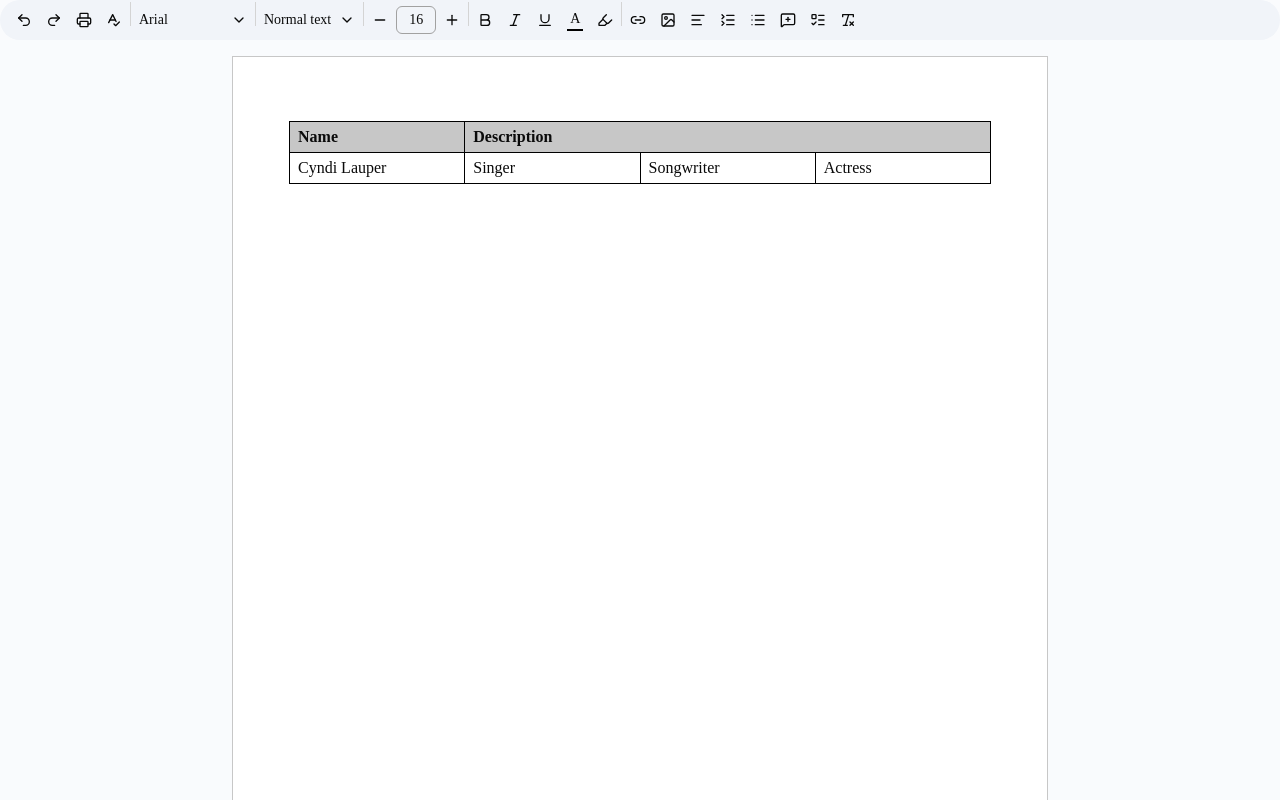
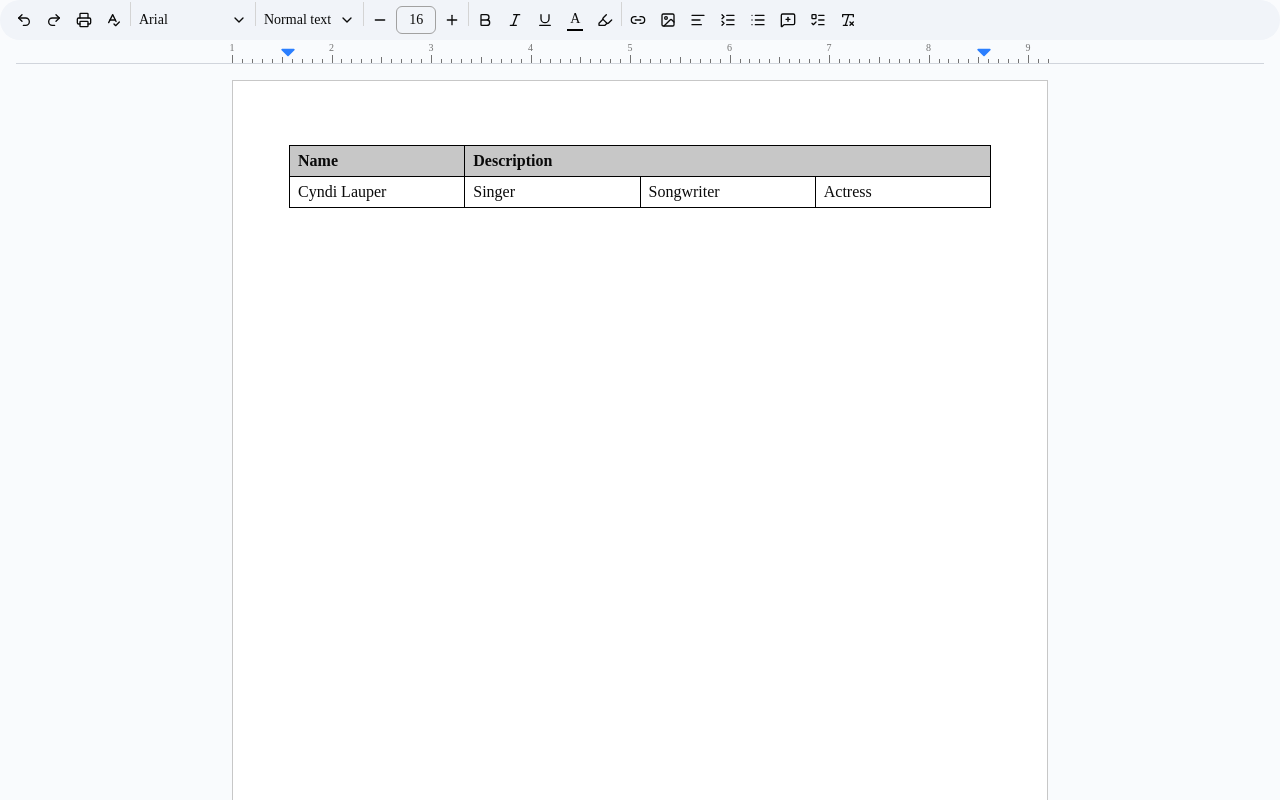
Before and after one commit to Pragyat-Nikunj/DocuSphere, a Next.js app: page /documents/123 in a window 1280 px wide. Shown: the top 800 px of the page. Built offline with nearby package versions, Linux system fonts and the light colour scheme.

Commit message:
feat: Added margin Ruler Componenent

```diff
--- a/package.json
+++ b/package.json
@@ -35,6 +35,7 @@
     "react-color": "^2.19.3",
     "react-day-picker": "^9.14.0",
     "react-dom": "19.2.4",
+    "react-icons": "^5.6.0",
     "react-resizable-panels": "^4.9.0",
     "recharts": "^3.8.0",
     "shadcn": "^4.2.0",
--- a/src/app/documents/[documentId]/editor.tsx
+++ b/src/app/documents/[documentId]/editor.tsx
@@ -12,6 +12,7 @@
 
 import { FontSizeExtension } from '@/extensions/font-size';
 import { LineHeightExtension } from '@/extensions/line-height';
+import { Ruler } from './ruler';
 
 export const Editor = () => {
     const { setEditor } = useEditorStore();
@@ -94,6 +95,7 @@
     });
     return (
         <div className="size-full overflow-x-auto bg-[#F9FBFD] px-4 print:p-0 print:bg-white print:overflow-visible">
+            <Ruler />
             <div className="min-w-max flex justify-center w-[816px] py-4 print:py-0 mx-auto print:w-full print:min-w-0">
                 <EditorContent editor={editor} />
             </div>
--- /dev/null
+++ b/src/app/documents/[documentId]/ruler.tsx
@@ -0,0 +1,155 @@
+import { useRef, useState } from "react";
+import { FaCaretDown } from "react-icons/fa";
+
+const markers = Array.from({ length: 83 }, (_, i) => i);
+
+export const Ruler = () => {
+    const [leftMargin, setLeftMargin] = useState(56);
+    const [rightMargin, setRightMargin] = useState(56);
+
+    const [isDraggingLeft, setIsDraggingLeft] = useState(false);
+    const [isDraggingRight, setIsDraggingRight] = useState(false);
+
+    const rulerRef = useRef<HTMLDivElement>(null);
+
+    const handleLeftMouseDown = () => {
+        setIsDraggingLeft(true);
+    };
+
+    const handleRightMouseDown = () => {
+        setIsDraggingRight(true);
+    };
+
+    const handleMouseMove = (e: React.MouseEvent) => {
+        const PAGE_WIDTH = 816;
+        const MINIMUM_SPACE = 100;
+
+        if ((isDraggingLeft || isDraggingRight) && rulerRef.current) {
+            const container = rulerRef.current.querySelector("#ruler-container");
+            if (container) {
+                const containerRect = container.getBoundingClientRect();
+                const relativeX = e.clientX - containerRect.left;
+                const rawPosition = Math.max(0, Math.min(PAGE_WIDTH, relativeX));
+
+                if (isDraggingLeft) {
+                    const maxLeftPosition = PAGE_WIDTH - rightMargin - MINIMUM_SPACE;
+                    const newLeftPosition = Math.max(0, Math.min(rawPosition, maxLeftPosition));
+                    setLeftMargin(newLeftPosition); // TODO: Make collaborative
+                } else if (isDraggingRight) {
+                    const maxRightPosition = PAGE_WIDTH - (leftMargin + MINIMUM_SPACE);
+                    const newRightPosition = Math.max(PAGE_WIDTH - rawPosition, 0);
+                    const constrainedRightPosition = Math.min(newRightPosition, maxRightPosition);
+                    setRightMargin(constrainedRightPosition);
+                }
+            }
+        }
+    }
+
+    const handleMouseUp = () => {
+        setIsDraggingLeft(false);
+        setIsDraggingRight(false);
+    }
+
+    const handleLeftDoubleClick = () => {
+        setLeftMargin(56);
+    }
+
+    const handleRightDoubleClick = () => {
+        setRightMargin(56);
+    }
+    return (
+        <div
+            ref={rulerRef}
+            onMouseMove={handleMouseMove}
+            onMouseUp={handleMouseUp}
+            onMouseLeave={handleMouseUp}
+            className="h-6 border-b border-gray-300 flex items-end relative select-none print:hidden">
+            <div
+                id="ruler-container"
+                className="max-w-[816px] mx-auto w-full h-full relative"
+            >
+                <Marker
+                    position={leftMargin}
+                    isLeft={true}
+                    isDragging={isDraggingLeft}
+                    onMouseDown={handleLeftMouseDown}
+                    onDoubleClick={handleLeftDoubleClick}
+                />
+                <Marker
+                    position={rightMargin}
+                    isLeft={false}
+                    isDragging={isDraggingRight}
+                    onMouseDown={handleRightMouseDown}
+                    onDoubleClick={handleRightDoubleClick}
+                />
+                <div className="absolute inset-x-0 bottom-0 h-full">
+                    <div className="relative h-full w-[816px]">
+                        {markers.map((marker) => {
+                            const position = (marker * 816) / 82;
+                            return (
+                                <div
+                                    key={marker}
+                                    className="absolute bottom-0"
+                                    style={{ left: `${position}px` }}
+                                >
+                                    {marker % 10 === 0 && (
+                                        <>
+                                            <div className="absolute bottom-0 w-[1px] h-2 bg-neutral-500" />
+                                            <span className="absolute bottom-2 text-[10px] text-neutral-500 transform -translate-x-1/2">
+                                                {marker / 10 + 1}
+                                            </span>
+                                        </>
+                                    )}
+                                    {marker % 5 === 0 && marker % 10 !== 0 && (
+                                        <div className="absolute bottom-0 w-[1px] h-1.5 bg-neutral-500" />
+                                    )}
+                                    {marker % 5 !== 0 && (
+                                        <div className="absolute bottom-0 w-[1px] h-1 bg-neutral-500" />
+                                    )}
+                                </div>
+                            )
+                        })}
+                    </div>
+                </div>
+            </div>
+        </div>
+    )
+}
+
+interface MarkerProps {
+    position: number;
+    isLeft: boolean;
+    isDragging: boolean;
+    onMouseDown: () => void;
+    onDoubleClick: () => void;
+}
+
+const Marker = ({
+    position,
+    isLeft,
+    isDragging,
+    onMouseDown,
+    onDoubleClick,
+}: MarkerProps) => {
+
+    return (
+        <div
+            className="absolute top-0 w-4 h-full cursor-ew-resize z-[5] group -ml-2"
+            style={{ [isLeft ? "left" : "right"]: `${position}px` }}
+            onMouseDown={onMouseDown}
+            onDoubleClick={onDoubleClick}
+        >
+            <FaCaretDown className="absolute left-1/2 top-0 h-full fill-blue-500 transform -translate-x-1/2" />
+            <div
+                className="absolute left-1/2 top-4 transform -translate-x-1/2 duration-150"
+                style={{
+                    height: "100vh",
+                    width: "1px",
+                    transform: "scaleX(0.5)",
+                    backgroundColor: "#3b72f6",
+                    display: isDragging ? "block" : "none",
+                }}
+            />
+        </div>
+    )
+}
```
Also changed, not shown: 1 other file (tests, documents, lock files or other folders).
